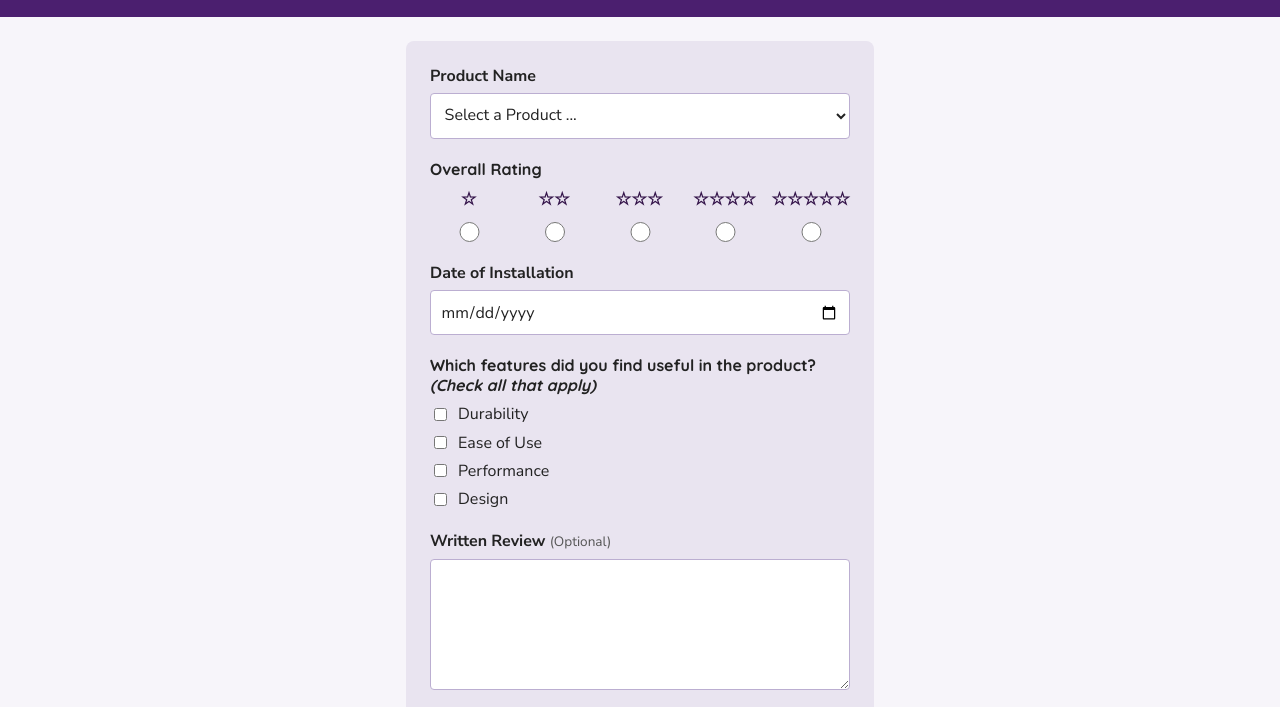
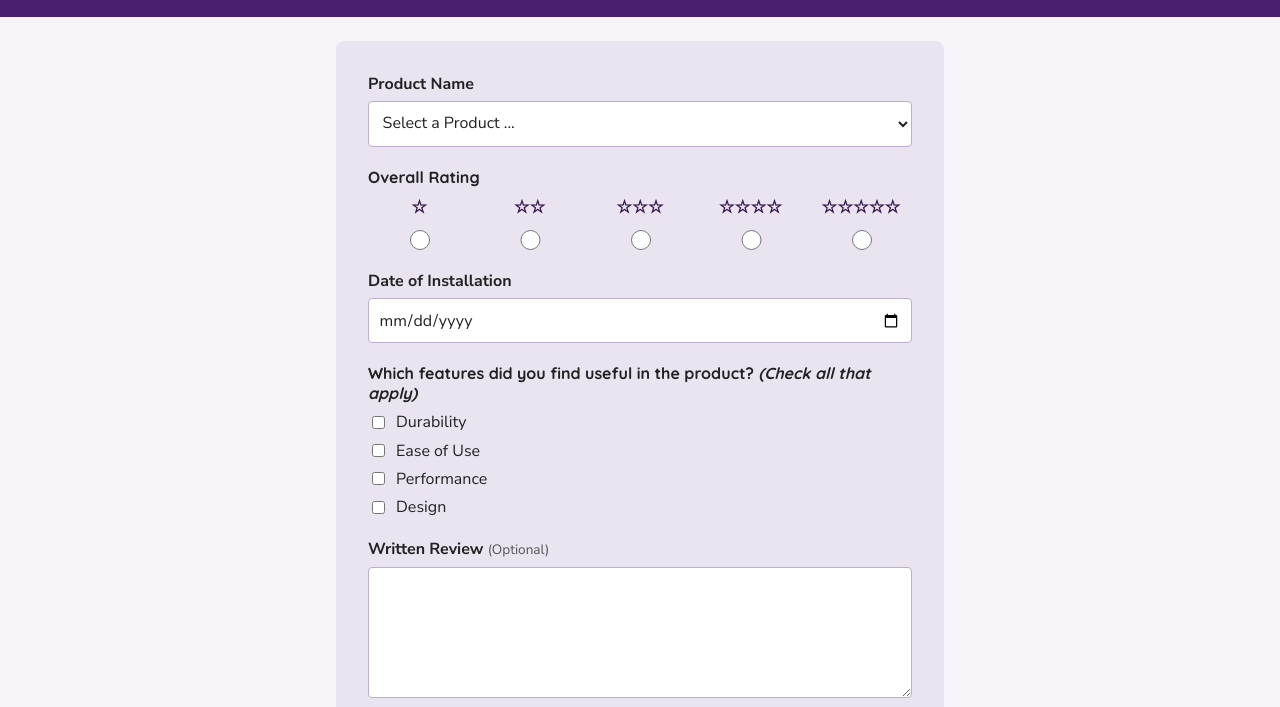
Before and after one commit to eadams9/wdd131, a plain HTML site: page form.html in a window 1280 px wide. Shown: the part 63-770 px from the top of the page. Drawn offline with Linux system fonts and the light colour scheme.

Commit message:
Enhance responsive design by adjusting main content width and form padding for larger screens

```diff
--- a/styles/form.css
+++ b/styles/form.css
@@ -189,3 +189,14 @@ footer p {
 #lastModified {
   font-size: 0.85rem;
 }
+
+
+@media (min-width: 700px) {
+  main {
+    max-width: 640px;
+  }
+
+  form {
+    padding: 2rem;
+  }
+}
```
